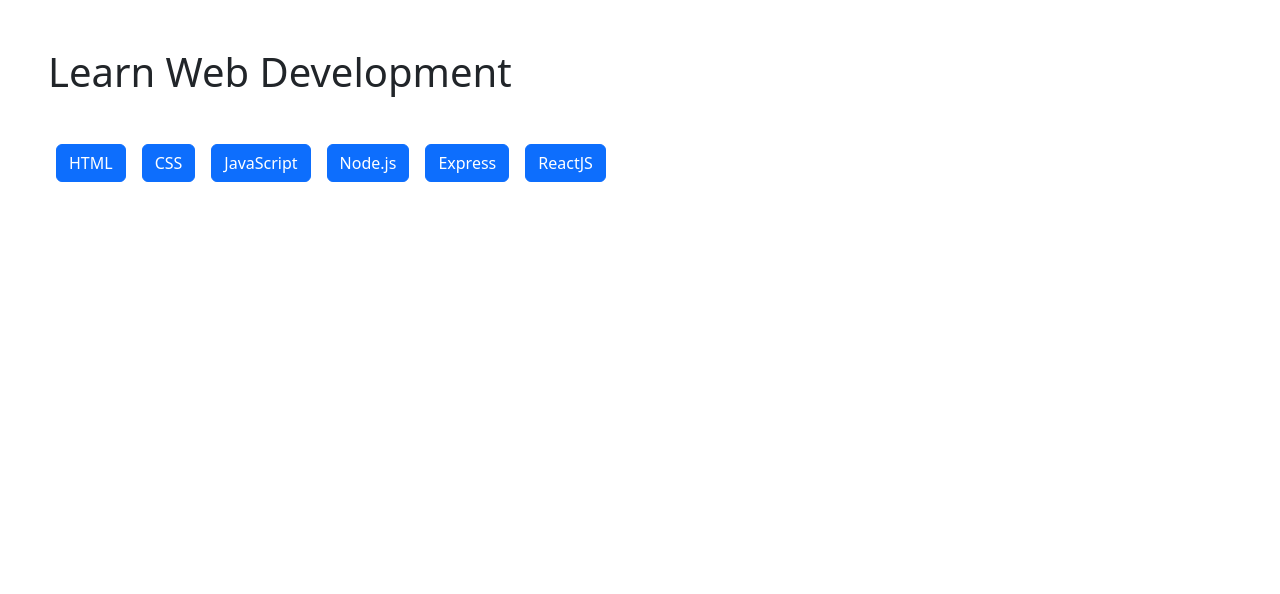
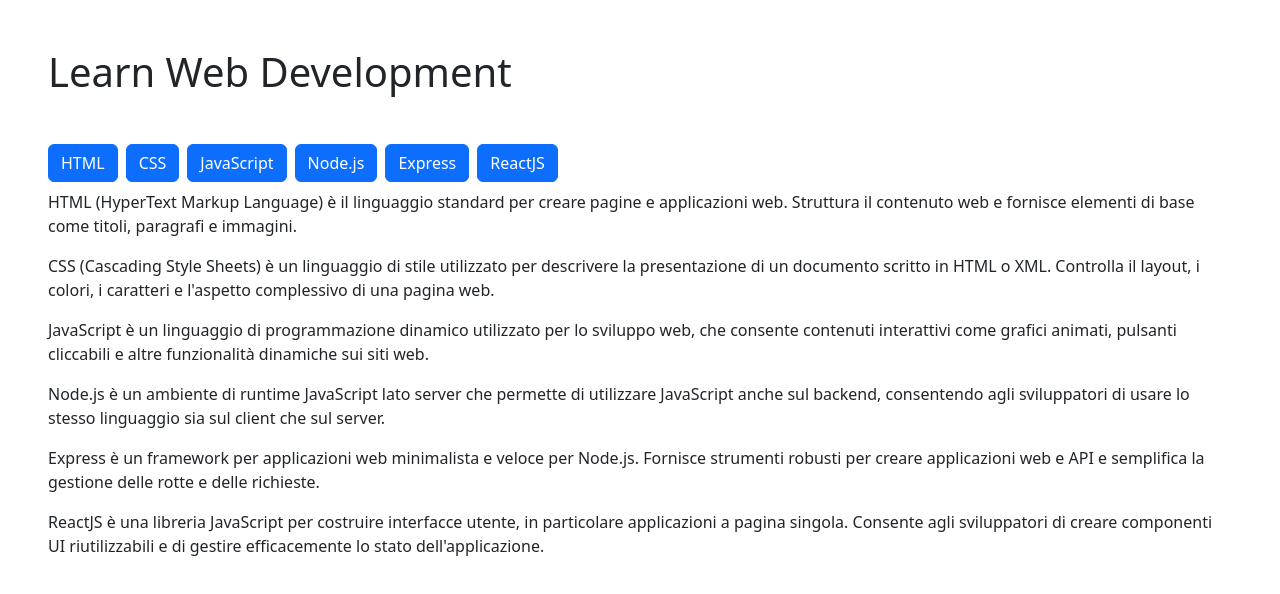
Before and after one commit to gabriele-chiocca/react-use-state, a React (Vite) app: page / in a window 1280 px wide. Shown: the top 594 px of the page. Built offline with nearby package versions, Linux system fonts and the light colour scheme.

Commit message:
component paragraphs

```diff
--- a/src/App.jsx
+++ b/src/App.jsx
@@ -1,4 +1,6 @@
+import { useState } from 'react';
 import Button from './components/button';
+import Paragraph from './components/Paragraph';
 
 const languages = [
   {
@@ -40,11 +42,17 @@
 ];
 
 export default function App() {
+  const [activeItem, setActiveItem] = useState(0);
   return (
     <>
       <h1 className="m-5">Learn Web Development</h1>
-      <div className="d-flex flex-container salign-items-start m-5 ">
-        <Button languages={languages} />
+      <div className="d-flex flex-container align-items-start m-5 flex-container-direction">
+        <div className="d-flex flex-item align-items-start">
+          <Button languages={languages} />
+        </div>
+        <div>
+          <Paragraph languages={languages} />
+        </div>
       </div>
     </>
   );
--- /dev/null
+++ b/src/assets/index.css
@@ -0,0 +1,7 @@
+.flex-container-direction {
+  flex-direction: column;
+}
+
+.flex-item {
+  flex-direction: row;
+}
--- a/src/components/Button.jsx
+++ b/src/components/Button.jsx
@@ -3,7 +3,7 @@
     <>
       {languages.map((language, index) => {
         return (
-          <div key={index} className="flex-item mx-2">
+          <div key={index} className="me-2">
             <button className="btn btn-primary">{language.title}</button>
           </div>
         );
--- /dev/null
+++ b/src/components/Paragraph.jsx
@@ -0,0 +1,13 @@
+export default function Paragraph({ languages }) {
+  return (
+    <>
+      {languages.map((language, index) => {
+        return (
+          <div key={index} className="mt-2">
+            <p>{language.description}</p>
+          </div>
+        );
+      })}
+    </>
+  );
+}
--- a/src/main.jsx
+++ b/src/main.jsx
@@ -5,6 +5,8 @@
 // Import our custom CSS
 import '../node_modules/bootstrap/dist/css/bootstrap.min.css';
 
+import './assets/index.css';
+
 createRoot(document.getElementById('root')).render(
   <StrictMode>
     <App />
```
